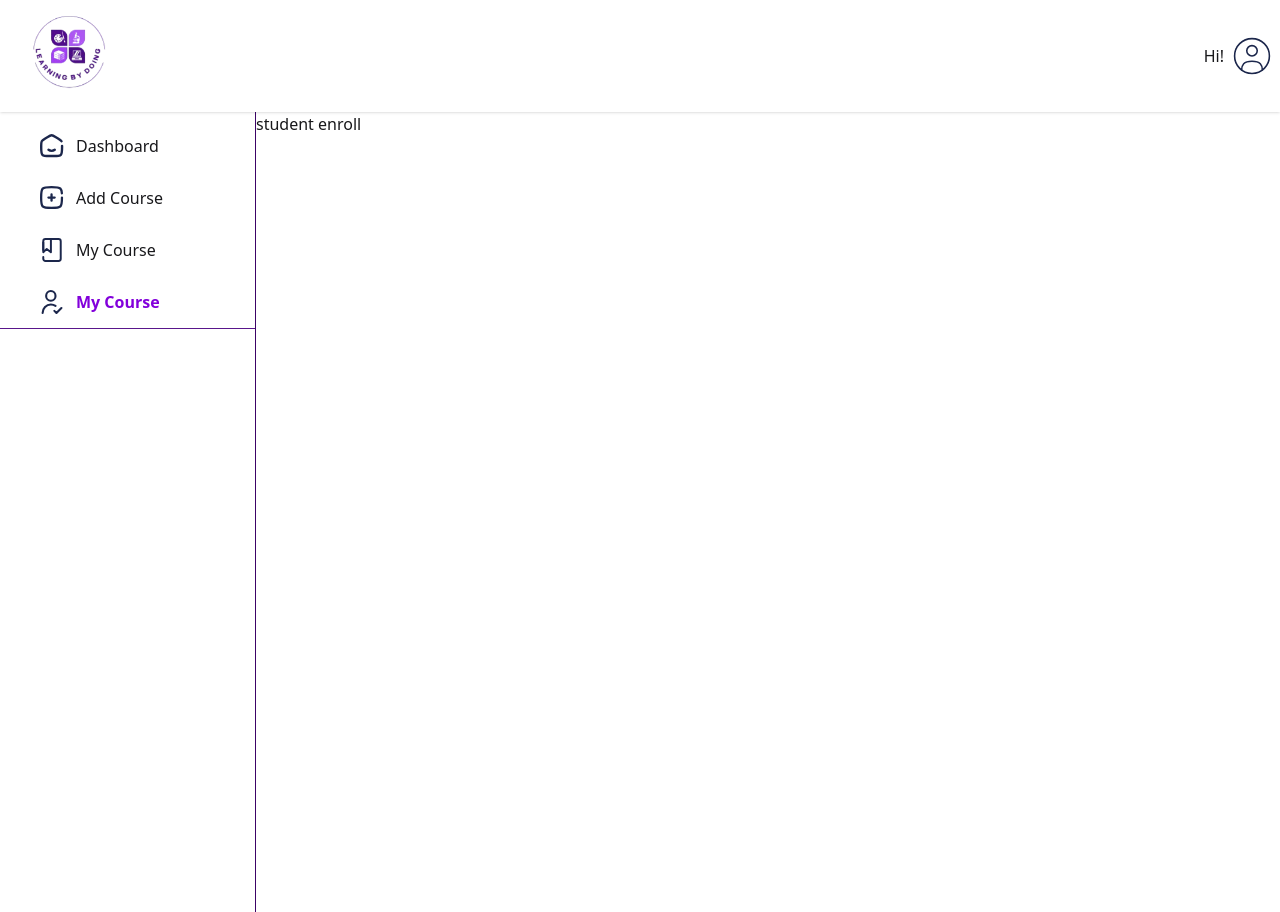
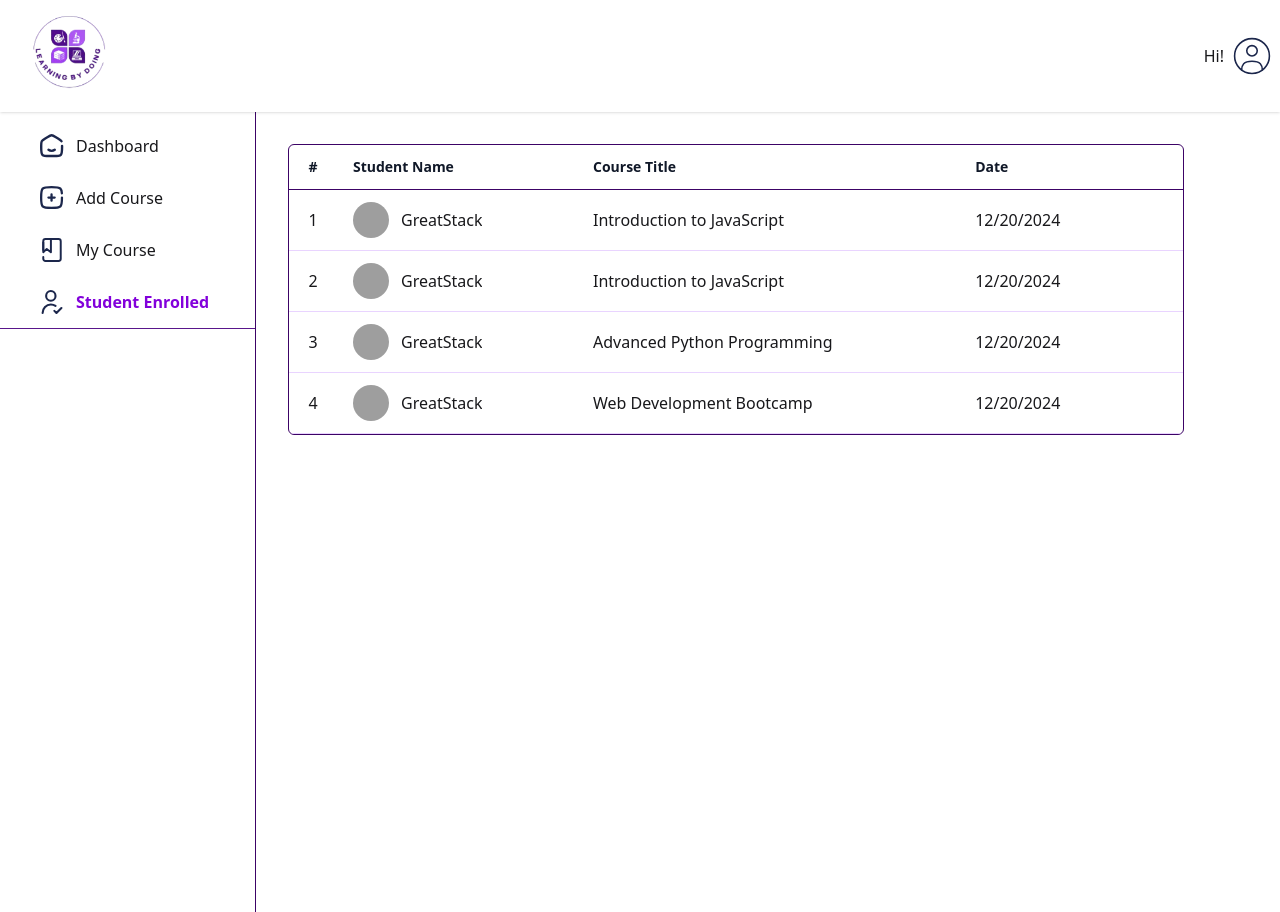
Before and after one commit to almamun528/LMS, a React (Vite) app in the folder SkillSprint-Client/: page /educator/student-enrolled in a window 1280 px wide. Built offline with nearby package versions, Linux system fonts and the light colour scheme; no server answers; grey boxes are pictures that could not be loaded.

Commit message:
add student enroll route

```diff
--- a/SkillSprint-Client/src/component/educator/SideBar.jsx
+++ b/SkillSprint-Client/src/component/educator/SideBar.jsx
@@ -20,7 +20,7 @@ const SideBar = () => {
       id: 3,
     },
     {
-      name: "My Course",
+      name: "Student Enrolled",
       path: "/educator/student-enrolled",
       icon: assets.person_tick_icon,
       id: 4,
@@ -36,7 +36,11 @@ const SideBar = () => {
               end={item?.path === "/educator"}
               key={item?.id}
               className={({ isActive }) =>
-                `flex items-center md:flex-row flex-col md:justify-start justify-center py-3.5 md:px-10 gap-3 ${isActive ?'border-b  border-purple-900 text-purple-700 font-semibold' :''}`
+                `flex items-center md:flex-row flex-col md:justify-start justify-center py-3.5 md:px-10 gap-3 ${
+                  isActive
+                    ? "border-b  border-purple-900 text-purple-700 font-semibold"
+                    : ""
+                }`
               }
             >
               <img src={item?.icon} alt="icon" className="w-6 h-6" />
--- a/SkillSprint-Client/src/pages/educator/StudentEnrolled.jsx
+++ b/SkillSprint-Client/src/pages/educator/StudentEnrolled.jsx
@@ -1,5 +1,80 @@
+import { useEffect, useState } from "react";
+import { dummyStudentEnrolled } from "../../assets/assets";
+import Loading from "../../component/student/Loading";
+
 const StudentEnrolled = () => {
-  return <div>student enroll</div>;
+  const [enrolledStudents, setEnrolledStudents] = useState(null);
+
+  const fetchEnrolledStudents = async () => {
+    setEnrolledStudents(dummyStudentEnrolled);
+  };
+
+  useEffect(() => {
+    fetchEnrolledStudents();
+  }, []);
+
+  return enrolledStudents ? (
+    <div className="min-h-screen flex flex-col items-start justify-between md:p-8 md:pb-0 p-4 pt-8 pb-0">
+      <div className="flex flex-col items-center max-w-4xl w-full overflow-hidden rounded-md bg-white border border-purple-950">
+        <table className="table-fixed md:table-auto w-full overflow-hidden pb-4">
+          <thead className="text-gray-900 border-b border-purple-950 text-sm text-left">
+            <tr>
+              <th className="px-4 py-3 font-semibold text-center hidden sm:table-cell w-12">
+                #
+              </th>
+              <th className="px-4 py-3 font-semibold text-left w-60">
+                Student Name
+              </th>
+              <th className="px-4 py-3 font-semibold text-left">
+                Course Title
+              </th>
+              <th className="px-4 py-3 font-semibold text-left hidden sm:table-cell">
+                Date
+              </th>
+            </tr>
+          </thead>
+
+          <tbody>
+            {enrolledStudents?.map((item, idx) => (
+              <tr
+                key={idx}
+                className="border-b border-purple-200 hover:bg-gray-50"
+              >
+                {/* Index */}
+                <td className="px-4 py-3 text-center hidden sm:table-cell">
+                  {idx + 1}
+                </td>
+
+                {/* Student Info */}
+                <td className="px-4 py-3 flex items-center gap-3">
+                  <img
+                    src={item.student.imageUrl}
+                    alt={item.student.name || "Student profile"}
+                    className="w-9 h-9 rounded-full object-cover"
+                  />
+                  <span className="truncate max-w-[160px]">
+                    {item.student.name}
+                  </span>
+                </td>
+
+                {/* Course Title */}
+                <td className="px-4 py-3 truncate max-w-[200px]">
+                  {item?.courseTitle}
+                </td>
+
+                {/* Date */}
+                <td className="px-4 py-3 hidden sm:table-cell">
+                  {new Date(item.purchaseDate).toLocaleDateString()}
+                </td>
+              </tr>
+            ))}
+          </tbody>
+        </table>
+      </div>
+    </div>
+  ) : (
+    <Loading />
+  );
 };
 
 export default StudentEnrolled;
```
